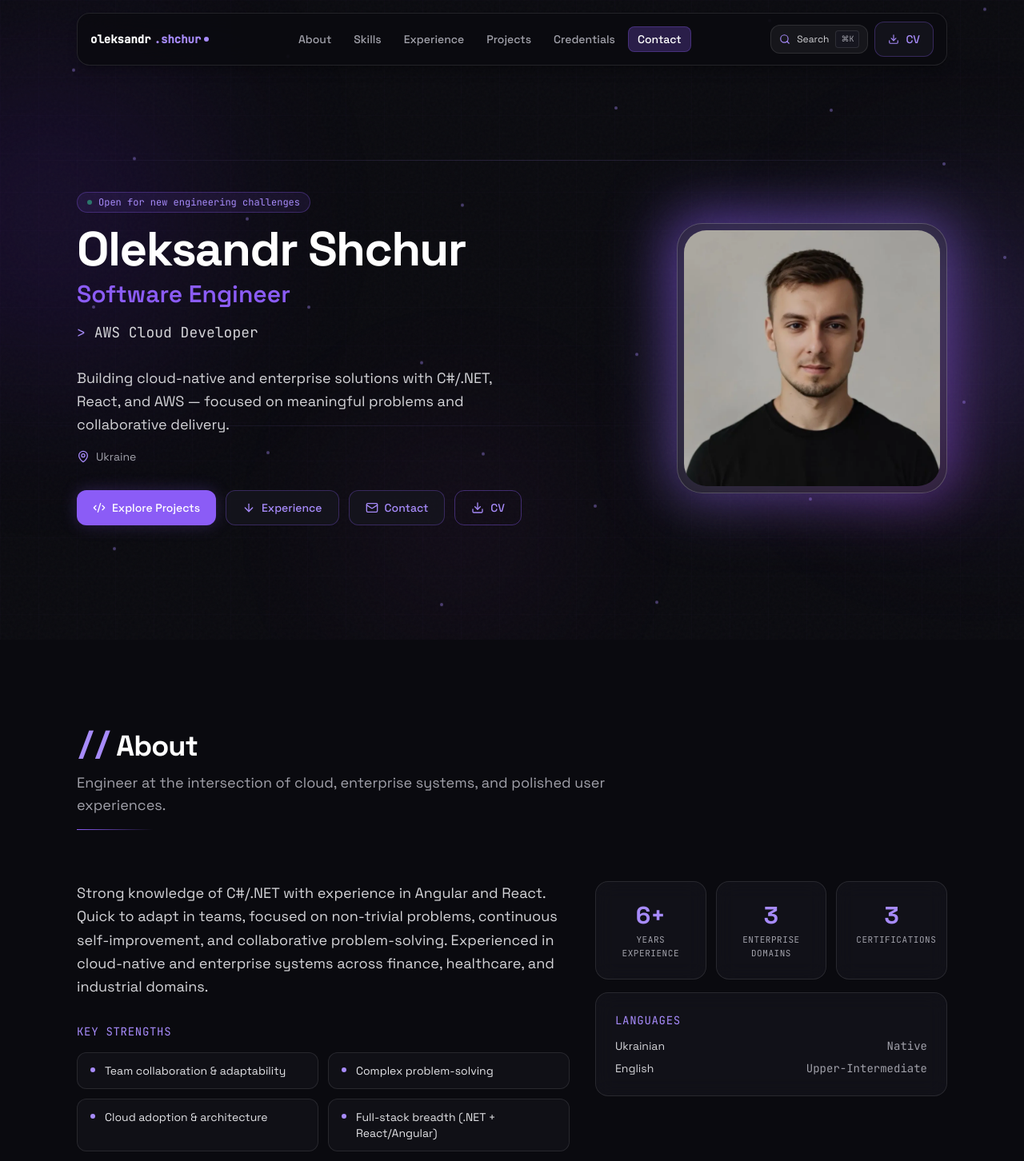
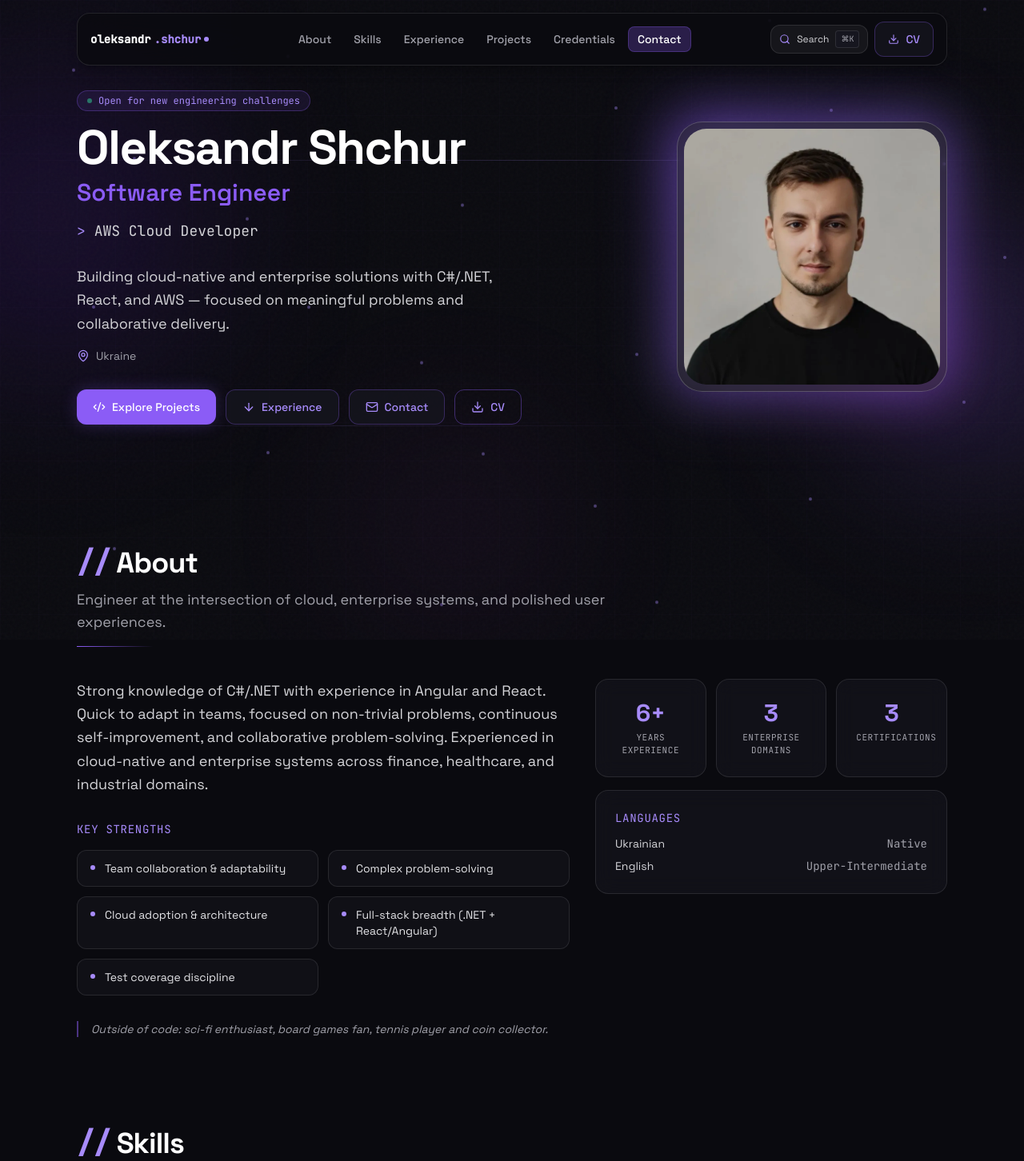
Before and after one commit to OleksandrShchur/portfolio, a React (Vite) app: page / in a window 1280 px wide. Shown: the top 1452 px of the page at 80% size. Built offline with nearby package versions, Linux system fonts and the light colour scheme.

Commit message:
remove extra space

```diff
--- a/src/components/layout/SectionWrapper.tsx
+++ b/src/components/layout/SectionWrapper.tsx
@@ -21,11 +21,11 @@ export function SectionWrapper({
   const prefersReducedMotion = usePrefersReducedMotion();
 
   return (
-    <section id={id} className={cn('scroll-mt-24 py-20 md:py-28', className)}>
+    <section id={id} className={cn('scroll-mt-24 py-10 md:py-14', className)}>
       <div className="mx-auto max-w-6xl px-4 sm:px-6 lg:px-8">
         {(title || subtitle) && (
           <motion.header
-            className="mb-12 md:mb-16"
+            className="mb-8 md:mb-10"
             initial={prefersReducedMotion ? false : { opacity: 0, y: 24 }}
             whileInView={prefersReducedMotion ? undefined : { opacity: 1, y: 0 }}
             viewport={{ once: true, margin: '-80px' }}
--- a/src/components/sections/Contact.tsx
+++ b/src/components/sections/Contact.tsx
@@ -11,7 +11,7 @@ export function Contact() {
   const prefersReducedMotion = usePrefersReducedMotion();
 
   return (
-    <SectionWrapper id="contact" title="Get in Touch">
+    <SectionWrapper id="contact" title="Get in Touch" className="pt-6 md:pt-8">
       <motion.div
         className="mx-auto max-w-2xl text-center"
         initial={prefersReducedMotion ? false : { opacity: 0, y: 24 }}
--- a/src/components/sections/Credentials.tsx
+++ b/src/components/sections/Credentials.tsx
@@ -14,6 +14,7 @@ export function Credentials() {
       id="credentials"
       title="Credentials & Education"
       subtitle="Academic Computer Science foundation and certified professional competencies."
+      className="pb-6 md:pb-8"
     >
       <div className="grid gap-8 lg:grid-cols-2">
         {/* Education Column */}
--- a/src/components/sections/Hero.tsx
+++ b/src/components/sections/Hero.tsx
@@ -23,7 +23,7 @@ export function Hero() {
   return (
     <section
       id="hero"
-      className="relative flex min-h-screen scroll-mt-24 items-center pt-24"
+      className="relative scroll-mt-24 pb-16 pt-24 sm:pb-20 sm:pt-28 lg:pb-24 lg:pt-28"
     >
       <div className="mx-auto grid w-full max-w-6xl gap-12 px-4 sm:px-6 lg:grid-cols-[1.15fr_0.85fr] lg:items-center lg:px-8">
         <motion.div
```
